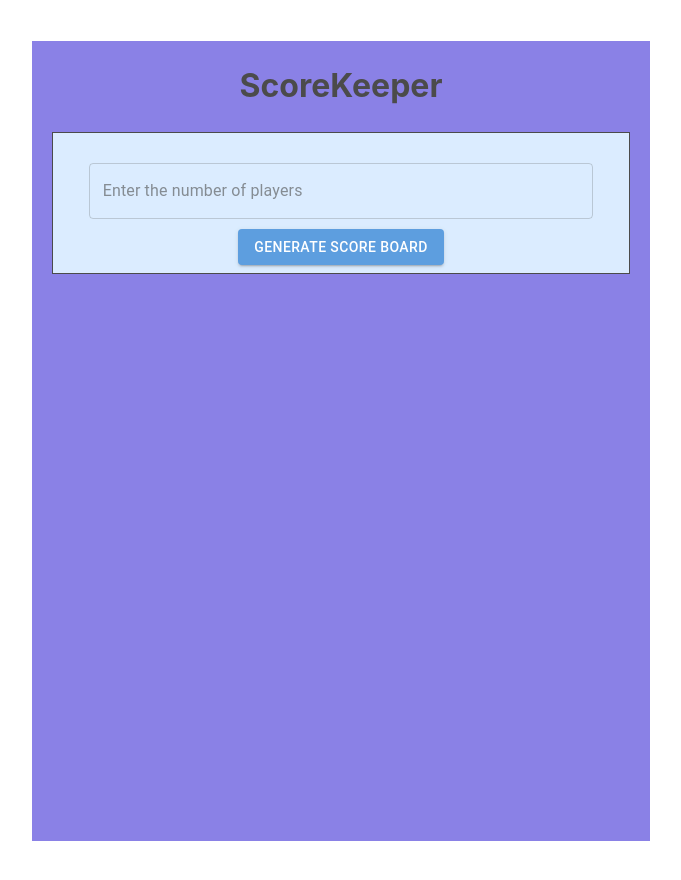
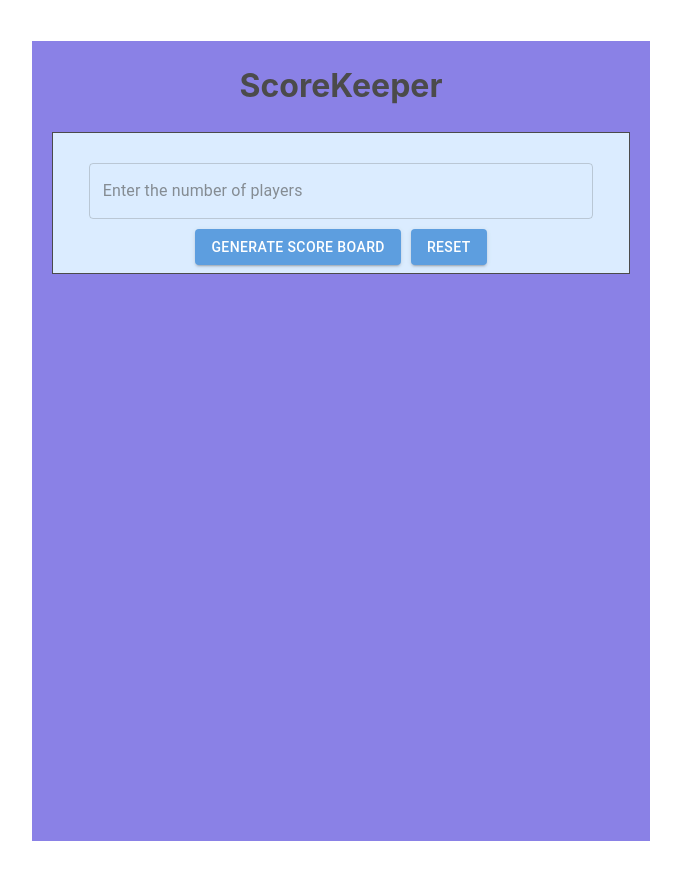
Before and after one commit to Kavery-pm/React-material-Scorekeeper, a React (Vite) app: page / in a window 1280 px wide. Shown: the whole page, without its empty margins (389-1070 px from the left). Built offline with nearby package versions, Linux system fonts and the light colour scheme.

Commit message:
added reset

```diff
--- a/src/ScoreBoard/Scoreboard.jsx
+++ b/src/ScoreBoard/Scoreboard.jsx
@@ -17,7 +17,8 @@ const Scoreboard = ({ playerNumbers }) => {
       });
     });
   };
-  console.log(new Array(+playerNumbers).fill(0));
+
+
   return (
     <>
       {scoreBoard.map((item, idx) => (
--- a/src/ScoreKeeper/Scorekeeper.jsx
+++ b/src/ScoreKeeper/Scorekeeper.jsx
@@ -1,15 +1,19 @@
+/* eslint-disable react/prop-types */
 import { Box } from "@mui/material";
 import TextField from "@mui/material/TextField";
 import Button from "@mui/material/Button";
 import { useRef } from "react";
 import Scoreboard from "../ScoreBoard/Scoreboard";
 import { useState } from "react";
-const ScoreKeeper = () => {
+const ScoreKeeper = (props) => {
 const numberOfPlayers = useRef('')
 const [generateScoreBoard, setgenerateScoreBoard] = useState(false);
 const generatePlayerBoard =()=>{
     console.log(numberOfPlayers.current.value);
     setgenerateScoreBoard(true);
+}
+const resetHandler = ()=>{
+window.location.reload()
 }
   return (
     <Box
@@ -31,10 +35,11 @@ const generatePlayerBoard =()=>{
 
         sx={{ width: "50ch", color: "black",m:'10px',justifyContent:'center' }}
       />
-      <Button variant="contained" onClick={generatePlayerBoard}>Generate Score Board</Button>
+      <Button variant="contained" onClick={generatePlayerBoard} >Generate Score Board</Button>
+      <Button variant="contained" onClick={resetHandler} sx={{marginLeft:'10px'}}>Reset</Button>
       <div>
         {
-            generateScoreBoard &&  <Scoreboard playerNumbers={numberOfPlayers.current.value}/>
+            generateScoreBoard &&  <Scoreboard playerNumbers={numberOfPlayers.current.value} reset={resetHandler}/>
         }
 
       </div>
```
